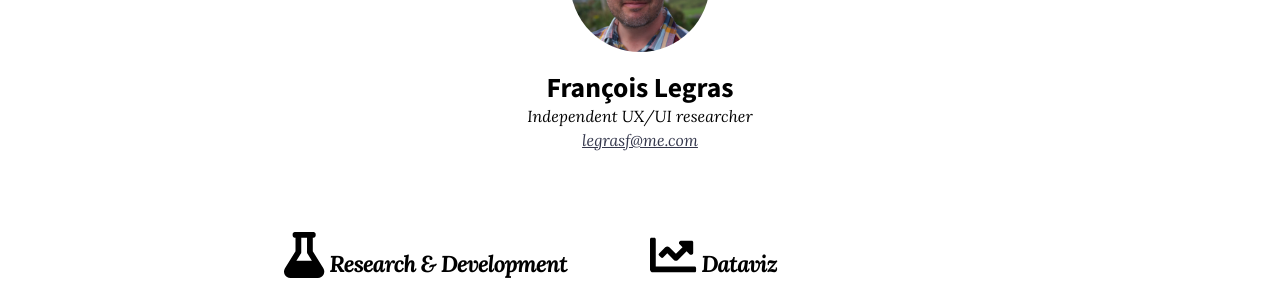
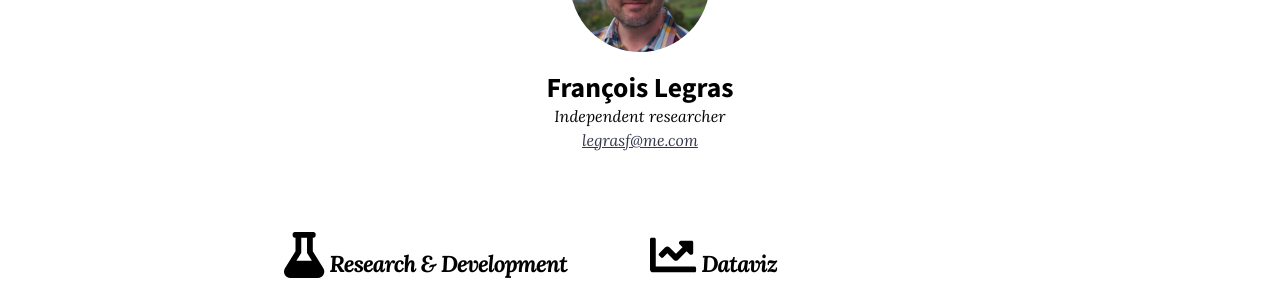
Before and after one commit to legras/legras.github.io, a Jekyll site: the page built from index.md, in a window 1280 px wide. Shown: the part 160-452 px from the top of the page. Built offline with Jekyll 4.4.1, drawn with Linux system fonts in a browser that asks for light colours; nearby versions of some CDN libraries.

Commit message:
Old update, jekyll working again

```diff
--- a/_config.yml
+++ b/_config.yml
@@ -14,10 +14,10 @@
 # You can create any custom variable you would like, and they will be accessible
 # in the templates via {{ site.myvariable }}.
 theme: jekyll-theme-so-simple
-# remote_theme: mmistakes/so-simple-theme
+remote_theme: mmistakes/so-simple-theme
 locale: en-US
 title: "François Legras"
-description: "Independent UX/UI researcher<br><a href='mailto:legrasf@me.com'>legrasf&#64;me.com</a>"
+description: "Independent researcher<br><a href='mailto:legrasf@me.com'>legrasf&#64;me.com</a>"
 baseurl: # the subpath of your site, e.g. "/blog"
 url: https://legras.github.io
 logo: /img/myface.jpeg
```
